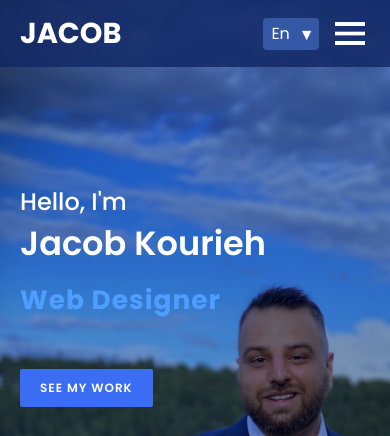
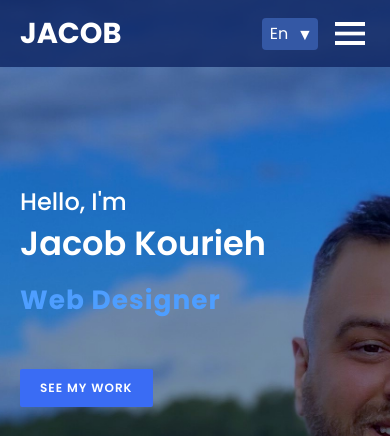
Before and after one commit to jacob-kourieh/jacob-website.github.io, a plain HTML site: page index.html in a window 390 px wide. Shown: the top 436 px of the page. Drawn offline with nearby package versions, Linux system fonts and the light colour scheme.

Commit message:
fixed style

```diff
--- a/style.css
+++ b/style.css
@@ -558,14 +558,14 @@ right: 8vw;
 
   .langChange {
     position: relative;
-    right: 6vh;
+    right: 6.2vh;
     }
 
 
    .main{
     background: url(images/bgMobil-version.jpg);
     background-size: cover;
-    background-attachment: fixed;
+    /* background-attachment: fixed; */
 
    }
    .main .content {
@@ -631,6 +631,12 @@ right: 8vw;
     cursor: pointer;
     transition: 0.3s ease;
   }
+
+  .main {
+  background: url(images/bg.jpg)no-repeat;
+  background-size: cover;
+  background-position: center;
+}
 
   .menu-btn.active{
     z-index: 999;
@@ -749,19 +755,3 @@ select {
    cursor:pointer;
    font-size: 1em;
 }
-
-
-
-@supports (-webkit-touch-callout: none) {
-  .main {
-      background: url('./images/bgMobil-version.jpg') /* center top */ no-repeat scroll;
-      /* background-size: auto 100vh; */
-  }
-  }
-
-  @supports (-webkit-touch-callout: none) {
-    .main {
-        background: url('./images/bg.jpg') /* center top */ no-repeat scroll;
-       /*  background-size: auto 100vh; */
-    }
-    }
```
